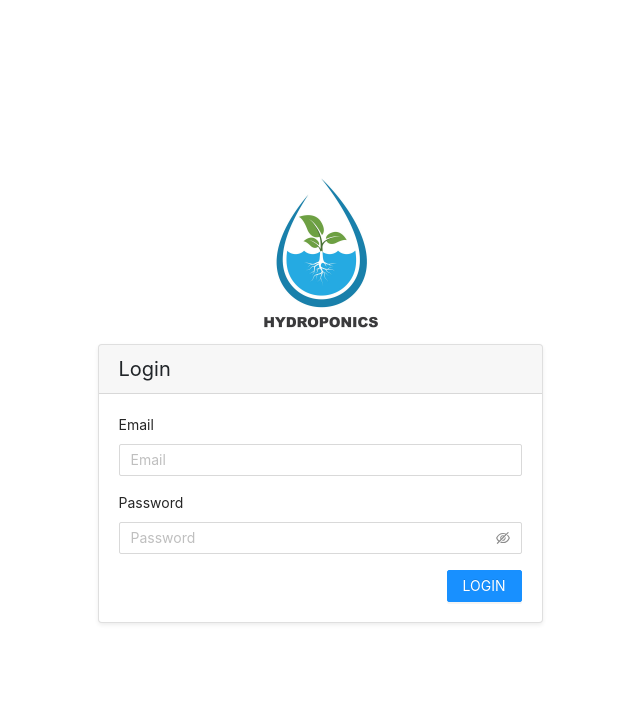
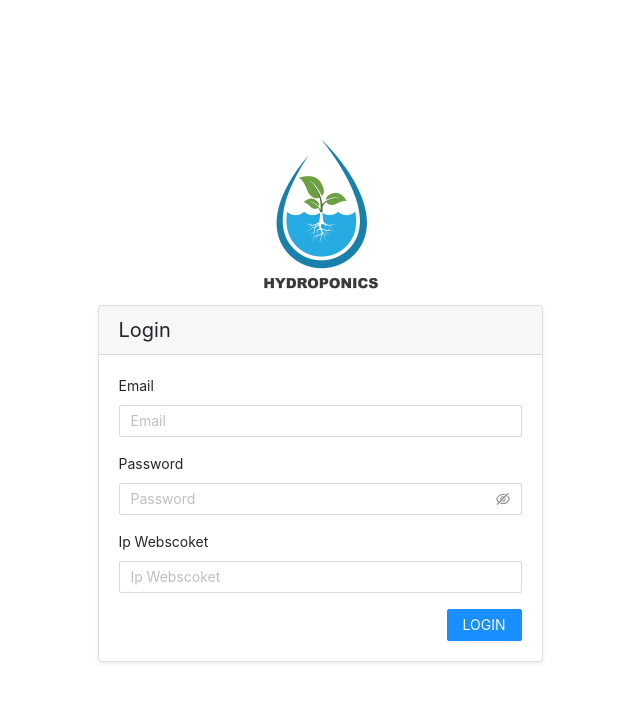
Before and after one commit to mentimun-mentah/hydro-x-tech, a React (Create React App) app: page / in a window 1280 px wide. Shown: the top 702 px of the page, without its empty margins (320-960 px from the left). Built offline with nearby package versions, Linux system fonts and the light colour scheme.

Commit message:
update ip websocket

```diff
--- a/src/App.js
+++ b/src/App.js
@@ -23,7 +23,6 @@ import { defaultOptionPH } from "./data/graphic"
 
 const EMAIL = process.env.REACT_APP_EMAIL;
 const PASSWORD = process.env.REACT_APP_PASSWORD;
-const IP = process.env.REACT_APP_IP;
 const PH_UP = process.env.REACT_APP_PH_UP;
 const PH_DOWN = process.env.REACT_APP_PH_DOWN;
 const NUTRISI = process.env.REACT_APP_NUTRISI;
@@ -37,7 +36,7 @@ const App = () => {
   const [showDrawer, setShowDrawer] = useState(false)
   const [client, setClient] = useState();
 
-  const { email, password } = login;
+  const { email, password, ipwebsocket } = login;
   const { ph_up, ph_down, tds } = setting
 
   // Fungsi untuk mengubah value untuk login
@@ -75,7 +74,7 @@ const App = () => {
         setIsLogin(true);
 
         // fungsi untuk koneksi menggunakan websocket
-        const dataWS = new W3CWebSocket(`ws://${IP}`, ['arduino']);
+        const dataWS = new W3CWebSocket(`ws://${ipwebsocket.value}:81`, ['arduino']);
         setClient(dataWS); //set websocket ke state untuk digunakan saat mengubah value
 
         // fungsi untuk menerima data dari websocket
@@ -161,8 +160,8 @@ const App = () => {
   }
 
   const phValue = parseFloat(ph[ph.length - 1]) // data pH terbaru
-  const isOnPHUp = phValue > parseFloat(ph_up.value) // ketentuan untuk pompa pH UP menyala
-  const isOnPHDown = phValue < parseFloat(ph_down.value) // ketentuan untuk pompa pH Down menyala
+  const isOnPHUp = phValue < parseFloat(ph_up.value) // ketentuan untuk pompa pH UP menyala
+  const isOnPHDown = phValue > parseFloat(ph_down.value) // ketentuan untuk pompa pH Down menyala
   const isOnNutrisi = parseInt(nutrisi[nutrisi.length - 1]) < parseInt(tds.value) // ketentuan untuk pompa nutrisi menyala
 
   useEffect(() => {
@@ -298,8 +297,8 @@ const App = () => {
                   <Card className="shadow">
                     <Card.Body className="p-2 text-center">
                       <h5 className="text-left">Pompa</h5>
-                      <p>pH Up: <Switch checkedChildren="On" unCheckedChildren="Off"  checked={isOnPHDown} /></p>
-                      <p>pH Down: <Switch checkedChildren="On" unCheckedChildren="Off"  checked={isOnPHUp} /></p>
+                      <p>pH Up: <Switch checkedChildren="On" unCheckedChildren="Off"  checked={isOnPHUp} /></p>
+                      <p>pH Down: <Switch checkedChildren="On" unCheckedChildren="Off"  checked={isOnPHDown} /></p>
                       <p>Nutrisi: <Switch checkedChildren="On" unCheckedChildren="Off"  checked={isOnNutrisi} /></p>
                     </Card.Body>
                   </Card>
--- a/src/components/Login/index.js
+++ b/src/components/Login/index.js
@@ -8,7 +8,7 @@ import Container from "react-bootstrap/Container";
 const FormError = ({ children }) => <small className="form-text text-left text-danger mb-0">{children}</small>
 
 const LoginComponent = ({ state, onChange, submit }) => {
-  const { email, password } = state;
+  const { email, password, ipwebsocket } = state;
 
   return(
     <>
@@ -55,6 +55,19 @@ const LoginComponent = ({ state, onChange, submit }) => {
                       {!password.isValid && <FormError>{password.message}</FormError>}
                     </Form.Item>
 
+                    <Form.Item
+                      label="Ip Webscoket"
+                      className="mb-3"
+                    >
+                      <Input
+                        name="ipwebsocket"
+                        placeholder="Ip Webscoket"
+                        value={ipwebsocket.value}
+                        onChange={onChange}
+                      />
+                      {!ipwebsocket.isValid && <FormError>{ipwebsocket.message}</FormError>}
+                    </Form.Item>
+
                     <Form.Item className="mb-0 float-right">
                       <Button type="primary" onClick={submit}>
                         LOGIN
--- a/src/formdata/formLogin.js
+++ b/src/formdata/formLogin.js
@@ -1,14 +1,17 @@
 import isEmpty from 'validator/lib/isEmpty'
 import isEmail from 'validator/lib/isEmail'
+import isIP from 'validator/lib/isIP'
 
 export const formLogin = {
   email: { value: "", isValid: true, message: null },
   password: { value: "", isValid: true, message: null },
+  ipwebsocket: { value: "", isValid: true, message: null },
 }
 
 export const formLoginIsValid = (state, setState) => {
   const email = { ...state.email }
   const password = { ...state.password }
+  const ipwebsocket = { ...state.ipwebsocket }
   let isGood = true
 
   if(!isEmail(email.value)){
@@ -23,7 +26,20 @@ export const formLoginIsValid = (state, setState) => {
     password.message = "Kolom tidak boleh kosong";
   }
 
-  if(!isGood) setState({ ...state, email, password })
+  if(isEmpty(ipwebsocket.value, { ignore_whitespace: true })){
+    isGood = false;
+    ipwebsocket.isValid = false;
+    ipwebsocket.message = "Masukan Ip Hydroxtech";
+  }
+
+  if(!isIP(ipwebsocket.value)){
+    isGood = false;
+    ipwebsocket.isValid = false;
+    ipwebsocket.message = "IP tidak valid";
+  }
+
+
+  if(!isGood) setState({ ...state, email, password, ipwebsocket })
 
   return isGood
 }
```
Also changed, not shown: 1 other file (tests, documents, lock files or other folders).
